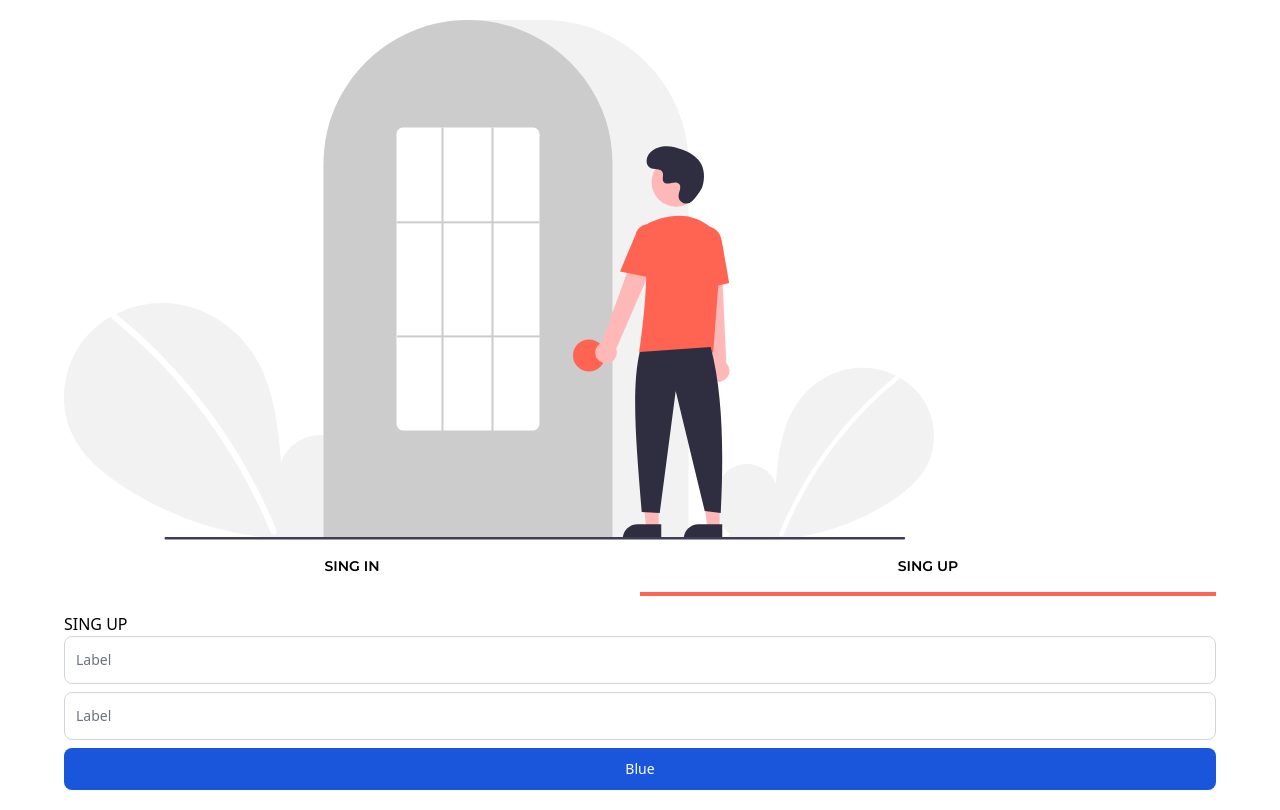
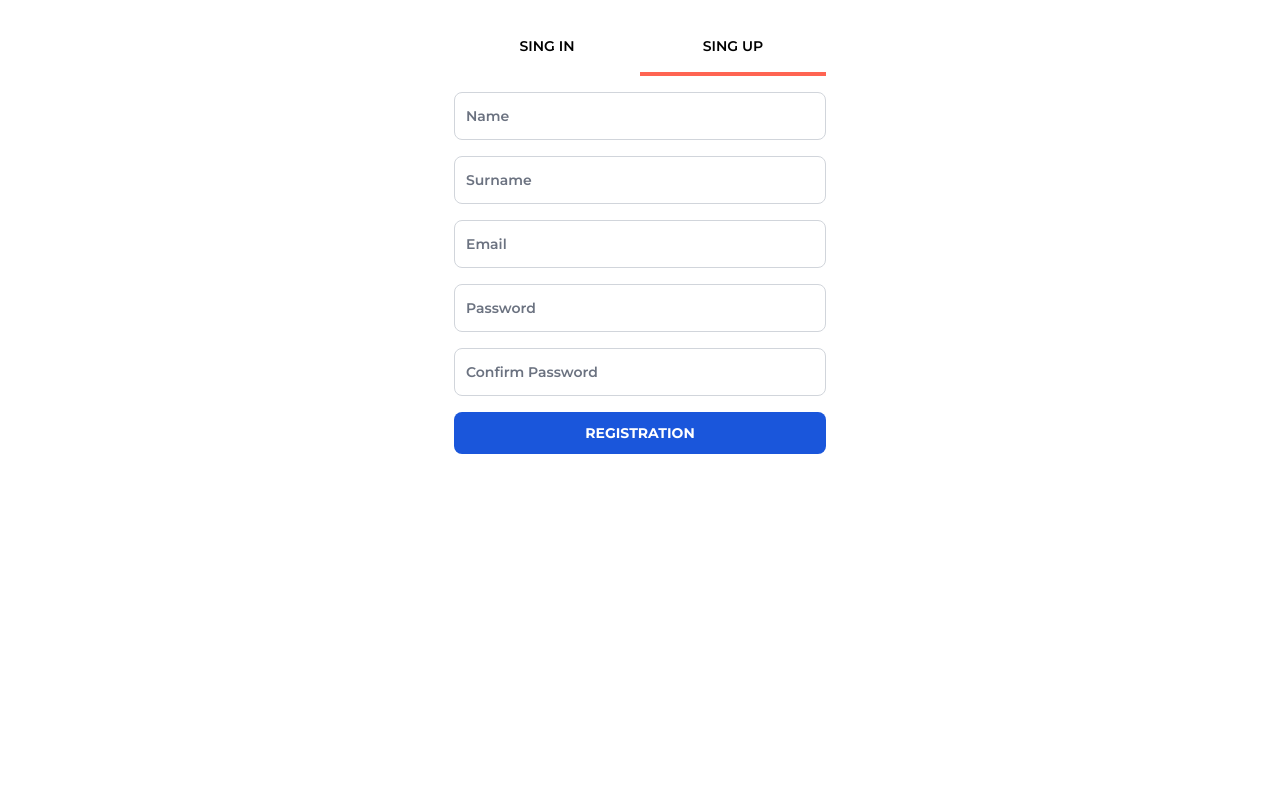
Before and after one commit to nikachitava/cargo-app, a React (Vite) app in the folder front/cargo-app/: page /authorization in a window 1280 px wide. Both pictures are taken after a click on the element "SING UP". Built offline with nearby package versions, Linux system fonts and the light colour scheme; a web font is replaced by a local one.

Commit message:
update authorization

```diff
--- a/front/cargo-app/src/components/Authorization/SingUpForm.tsx
+++ b/front/cargo-app/src/components/Authorization/SingUpForm.tsx
@@ -2,12 +2,35 @@ import { FloatingLabel, Button } from "flowbite-react";
 
 export const SingUpForm = () => {
     return (
-        <form className="mt-4">
-            <h2>SING UP</h2>
-            <FloatingLabel variant="outlined" label="Label" />
-            <FloatingLabel variant="outlined" label="Label" />
-            <Button color="blue" className="w-full">
-                Blue
+        <form className="mt-4 space-y-4">
+            <FloatingLabel
+                variant="outlined"
+                label="Name"
+                className="font-montserrat font-semibold"
+            />
+            <FloatingLabel
+                variant="outlined"
+                label="Surname"
+                className="font-montserrat font-semibold"
+            />
+            <FloatingLabel
+                variant="outlined"
+                label="Email"
+                className="font-montserrat font-semibold"
+            />
+            <FloatingLabel
+                variant="outlined"
+                label="Password"
+                className="font-montserrat font-semibold"
+            />
+            <FloatingLabel
+                variant="outlined"
+                label="Confirm Password"
+                className="font-montserrat font-semibold"
+            />
+
+            <Button color="blue" className="w-full font-montserrat font-bold">
+                REGISTRATION
             </Button>
         </form>
     );
--- a/front/cargo-app/src/components/Navbar.tsx
+++ b/front/cargo-app/src/components/Navbar.tsx
@@ -5,8 +5,8 @@ import { Link } from "react-router-dom";
 
 export const Navbar = () => {
     return (
-        <header className="padding-x py-5 w-full bg-white shadow-sm">
-            <nav className="flex justify-between items-start">
+        <header className="max-container padding-x py-5 w-full bg-white shadow-sm">
+            <nav className="flex justify-between items-start ">
                 <Link to={"/"}>
                     <div className="text-xl font-montserrat font-bold underline text-coral-red cursor-pointer">
                         LOGISTIC
@@ -42,8 +42,12 @@ export const Navbar = () => {
                 </ul>
 
                 <div className="flex space-x-2 max-lg:hidden">
-                    <CiLogin size={24} className="cursor-pointer" />
-                    <IoMdPersonAdd size={24} className="cursor-pointer" />
+                    <Link to={"/authorization"}>
+                        <CiLogin size={24} className="cursor-pointer" />
+                    </Link>
+                    <Link to={"/authorization"}>
+                        <IoMdPersonAdd size={24} className="cursor-pointer" />
+                    </Link>
                 </div>
                 <div className="hidden max-lg:block">
                     <GiHamburgerMenu size={24} className="cursor-pointer" />
--- a/front/cargo-app/src/pages/Authorization.tsx
+++ b/front/cargo-app/src/pages/Authorization.tsx
@@ -1,5 +1,4 @@
 import { useState } from "react";
-import login from "../assets/images/login.svg";
 import CustomButton from "../components/CustomButton";
 import { SingInForm } from "../components/Authorization/SingInForm";
 import { SingUpForm } from "../components/Authorization/SingUpForm";
@@ -12,12 +11,9 @@ export const Authorization = () => {
     };
 
     return (
-        <div className="max-sm:h-[80vh] max-sm:flex max-sm:items-center">
-            <div className="padding-x py-5 max-sm:w-full">
-                <div className="block max-lg:hidden">
-                    <img src={login} alt={login} />
-                </div>
-                <div className="flex justify-center">
+        <div className="max-container w-[500px] padding-x py-5">
+            <div>
+                <div className="flex">
                     <CustomButton
                         title="SING IN"
                         otherStyles={`px-7 py-4 w-full ${
--- a/front/cargo-app/src/sections/Hero.tsx
+++ b/front/cargo-app/src/sections/Hero.tsx
@@ -3,7 +3,7 @@ import CustomButton from "../components/CustomButton";
 
 const Hero = () => {
     return (
-        <section className="padding-x py-8 w-full">
+        <section className="max-container padding-x py-8 w-full">
             <div className="flex justify-between items-center max-lg:flex-col max-lg:space-y-5">
                 <div className="space-y-8">
                     <h1 className="uppercase font-montserrat text-6xl font-bold text-left">
--- a/front/cargo-app/tailwind.config.js
+++ b/front/cargo-app/tailwind.config.js
@@ -13,6 +13,7 @@ export default {
         palanquin: ['Palanquin', 'sans-serif'],
         montserrat: ['Montserrat', 'sans-serif'],
       },
+
       colors: {
         'primary': "#ECEEFF",
         "coral-red": "#FF6452",
```
